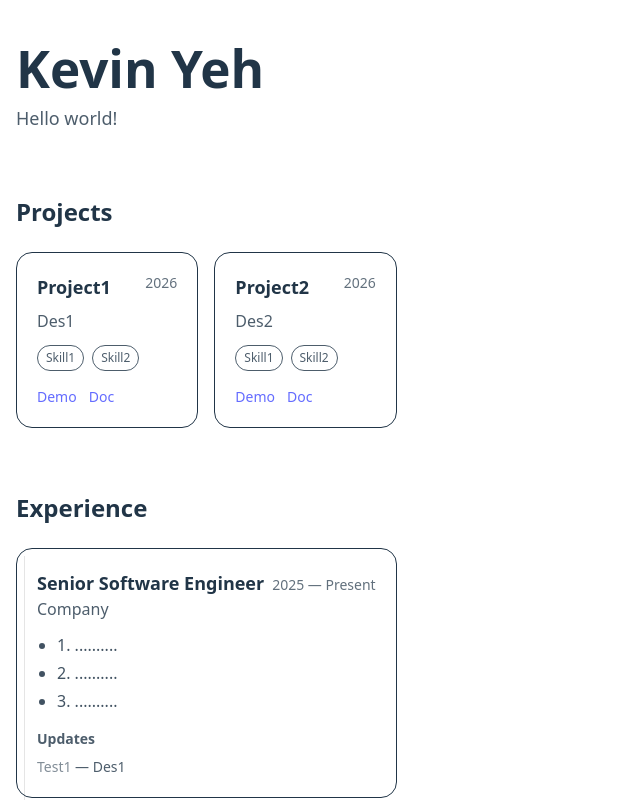
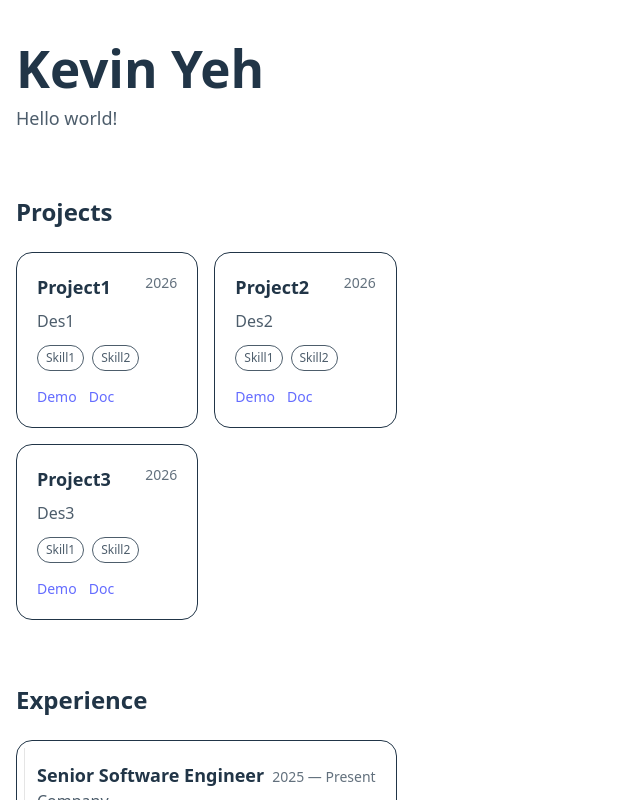
Before and after one commit to me0830code/me0830code.github.io, a React (Vite) app: page / in a window 1280 px wide. Shown: the top 800 px of the page, without its empty margins (0-640 px from the left). Built offline with nearby package versions, Linux system fonts and the light colour scheme.

Commit message:
Add a project

```diff
--- a/src/contents/project.ts
+++ b/src/contents/project.ts
@@ -33,4 +33,16 @@ export type Project = {
         ],
         featured: true,
       },
+      {
+        slug: "",
+        title: "Project3",
+        description: "Des3",
+        tags: ["Skill1", "Skill2"],
+        timeframe: "2026",
+        links: [
+          { label: "Demo", href: "#" },
+          { label: "Doc", href: "#" },
+        ],
+        featured: true,
+      },
   ];
```
